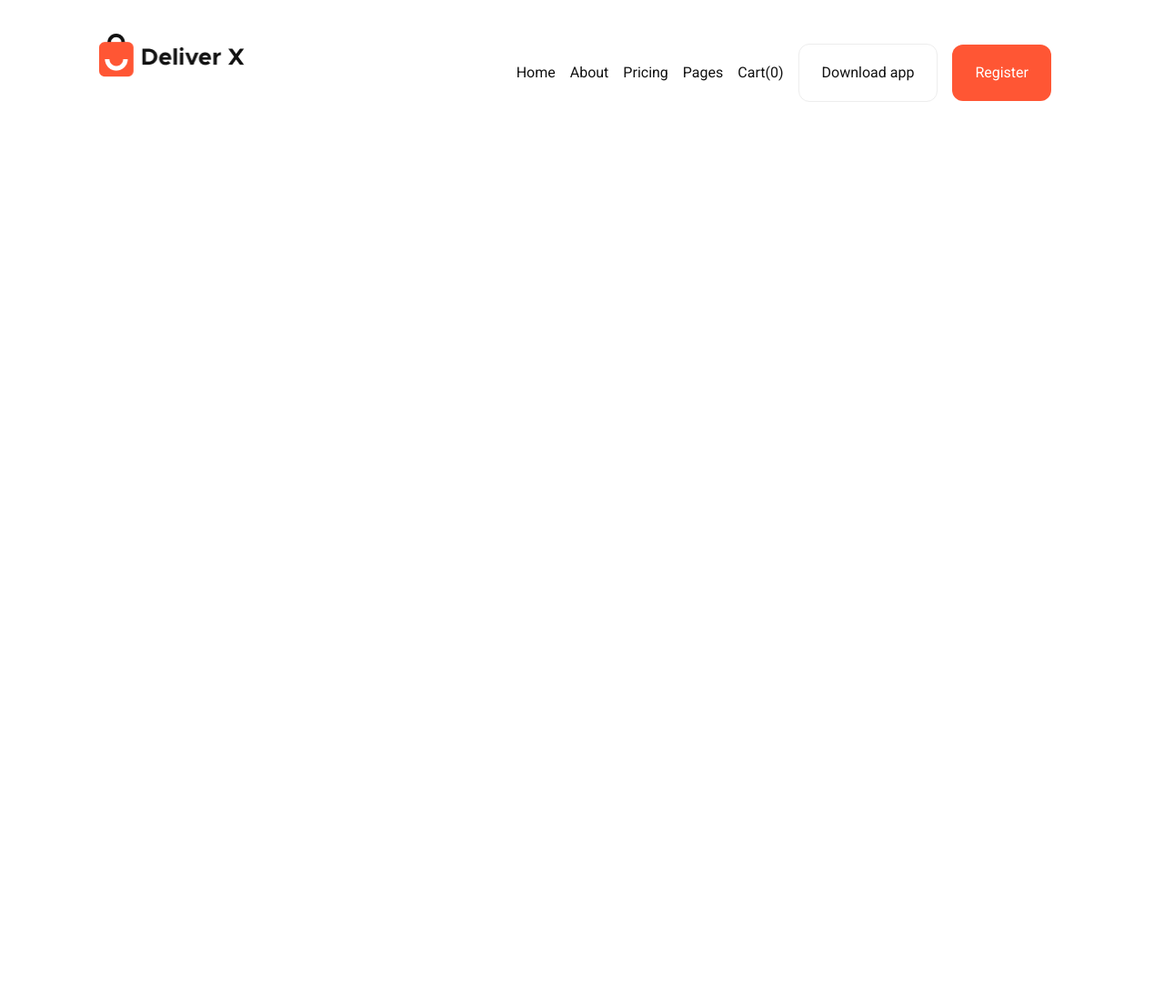
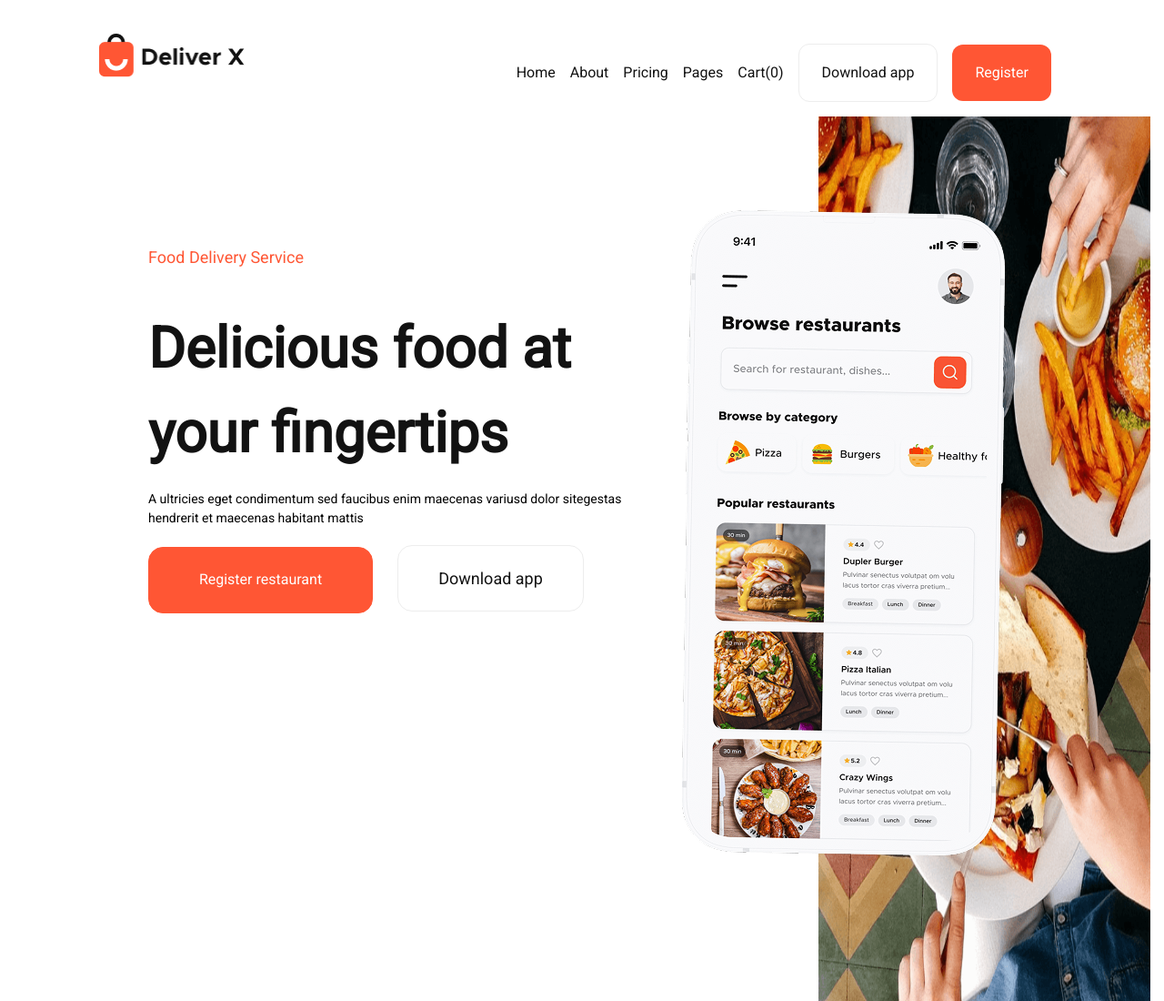
Before and after one commit to OsipowRoman/LandingPage, a website built with webpack: page src/index.html in a window 1280 px wide. Shown: the top 1100 px of the page at 91% size. Before the commit the page ends 832 px from the top, so only its background shows below. Built offline with nearby package versions, Linux system fonts and the light colour scheme.

Commit message:
Добавил секцию main

```diff
--- a/src/index.html
+++ b/src/index.html
@@ -6,6 +6,7 @@
     <title>Deliver X</title>
 </head>
 <body>
+    <!-- Секция Header сайта ps дописать, сделать эффекты, разобраться с отбражением тени -->
     <header class="header">
         <div class="header__logo">
             <a href="#">
@@ -53,6 +54,23 @@
             </nav>
 
     </header>
+
+    <main class="main">
+        <div class="main__left">
+            <h2 class="main__left__subtitle">Food Delivery Service</h2>
+            <h2 class="main__left__title">Delicious food at your fingertips</h2>
+            <p class="main__left__text">A ultricies eget condimentum sed faucibus enim maecenas variusd dolor sitegestas hendrerit et maecenas habitant mattis</p>
+            <div class="main__left__group">
+                <a class="main__left__button--active" href="#">Register restaurant</a>
+                <a class="main__left__button" href="#">Download app</a>
+            </div>
+        </div>
+        <div class="main__right">
+            <img src="./images/img/mainTable.png" alt="">
+            <img src="./images/img/mainPhone.png" alt="">
+        </div>
+    </main>
+
 </body>
 <script src="./index.js"></script>
 </html>
--- a/src/index.scss
+++ b/src/index.scss
@@ -2,6 +2,8 @@
 @use "./libs/normalize.scss";
 @use "../src/fonts/fonts.scss";
 @use "./styles/blocks/header";
+@use "./styles/blocks/main";
+
 
 * {
     font-family: "Roboto";
--- a/src/styles/blocks/_header.scss
+++ b/src/styles/blocks/_header.scss
@@ -2,12 +2,16 @@
 @use "../variables.scss";
 
 .header {
+    background-color: var(--background-color);
     display: flex;
-    margin: rem(32) rem(109);
+    padding: rem(32) rem(109);
     font-size: rem(16);
     font-weight: 400;
     color: var(--font-color);
     align-items: baseline;
+    box-shadow: 0px 3px 12px 0px rgba(18, 18, 18, 0.2); // 20% прозрачности
+    overflow: visible;
+    z-index: 4;
 
     & ul {
     list-style: none;
--- /dev/null
+++ b/src/styles/blocks/_main.scss
@@ -0,0 +1,93 @@
+@use "../../helpers/functions.scss" as *;
+@use "../variables.scss";
+
+.main {
+display: flex;
+
+    &__right {
+        position: static;
+        margin-top: -32px;
+
+        & :first-child {
+            width: rem(602);
+            height: rem(1003);
+        }
+
+        & img:last-child {
+            position: relative;
+            top: -900px;
+            right: rem(150);
+            background: none;
+            width: rem(356);
+            height: rem(710);
+        }
+    }
+
+
+    &__left {
+        display: block;
+        margin: rem(109) rem(163);
+
+
+        & a {
+            text-decoration: none;
+        }
+
+        &__subtitle {
+            color: var(--accent-color);
+            width: rem(257);
+            height: rem(20);
+            font-weight: 400;
+            font-size: rem(18);
+
+        }
+
+        &__title {
+            color: var(--font-color);
+            font-weight: 700;
+            font-size: rem(62);
+            width: rem(515);
+            margin-top: rem(47);
+        }
+
+        &__text {
+            font-size: rem(14);
+            font-weight: 400;
+            width: rem(574);
+            height: rem(61);
+            margin-top: rem(16);
+
+        }
+
+        &__group {
+            display: flex;
+            gap: rem(27);
+            align-items: baseline;
+        }
+
+        &__button {
+            color: var(--font-color);
+            font-weight: 400;
+            font-size: rem(18);
+            height: rem(73);
+            width: rem(205);
+            border: 1px solid #EDEDED;
+            border-radius: rem(16);
+            background-color: #FFFFFF;
+            align-items: center;
+            justify-content: center;
+
+            &--active {
+                color: #FFFFFF;
+                height: rem(73);
+                width: rem(247);
+                border: 1px solid var(--accent-color);
+                border-radius: rem(16);
+                background-color: var(--accent-color);
+                align-items: center;
+                justify-content: center;
+            }
+
+        }
+    }
+}
```
Also changed, not shown: src/images/img/mainPhone.png (added), src/images/img/mainTable.png (added).
